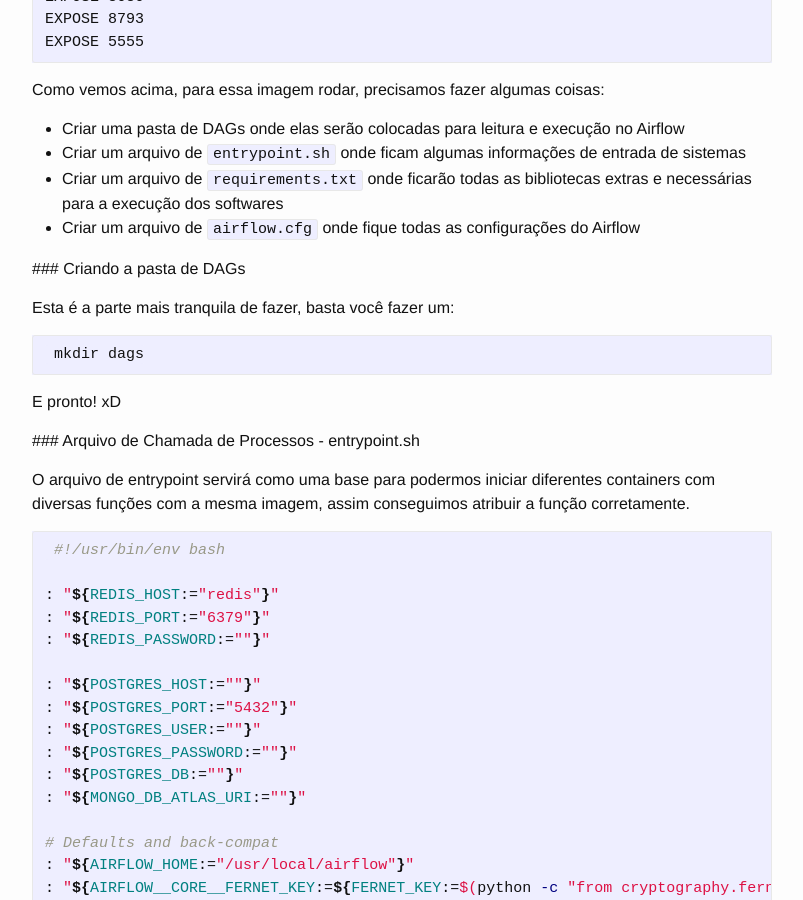
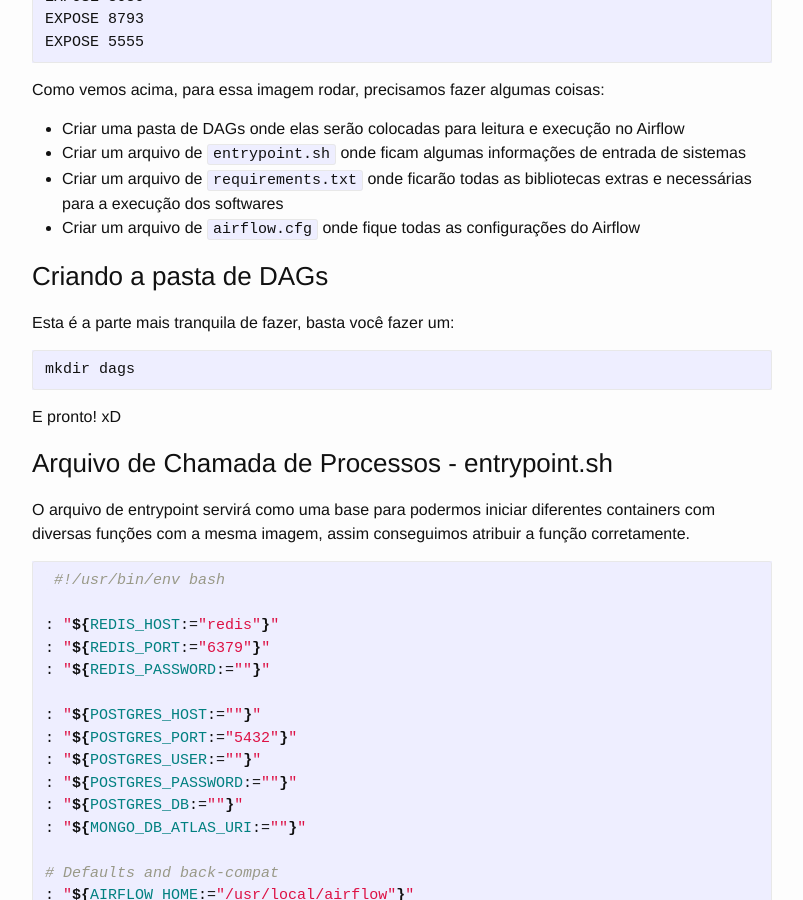
Before and after one commit to vmesel/vmesel.github.io, a Jekyll site: the page built from _posts/2020-07-30-subindo-apache-airflow.md, in a window 1280 px wide and 900 px high, scrolled down 1007 px. Shown: the whole window, without its empty margins (238-1041 px from the left). Built offline with Jekyll 4.4.1, drawn with Linux system fonts in a browser that asks for light colours.

````diff
--- a/_posts/2020-07-30-subindo-apache-airflow.md
+++ b/_posts/2020-07-30-subindo-apache-airflow.md
@@ -54,23 +54,21 @@ Como vemos acima, para essa imagem rodar, precisamos fazer algumas coisas:
  - Criar um arquivo de `requirements.txt` onde ficarão todas as bibliotecas extras e necessárias para a execução dos softwares
  - Criar um arquivo de `airflow.cfg` onde fique todas as configurações do Airflow
 
+### Criando a pasta de DAGs
 
- ### Criando a pasta de DAGs
+Esta é a parte mais tranquila de fazer, basta você fazer um:
+
+```
+mkdir dags
+```
+
+E pronto! xD
 
 
- Esta é a parte mais tranquila de fazer, basta você fazer um:
-
- ```
- mkdir dags
- ```
-
- E pronto! xD
+### Arquivo de Chamada de Processos - entrypoint.sh
 
 
- ### Arquivo de Chamada de Processos - entrypoint.sh
-
-
- O arquivo de entrypoint servirá como uma base para podermos iniciar diferentes containers com diversas funções com a mesma imagem, assim conseguimos atribuir a função corretamente.
+O arquivo de entrypoint servirá como uma base para podermos iniciar diferentes containers com diversas funções com a mesma imagem, assim conseguimos atribuir a função corretamente.
 
  ```bash
  #!/usr/bin/env bash
````
